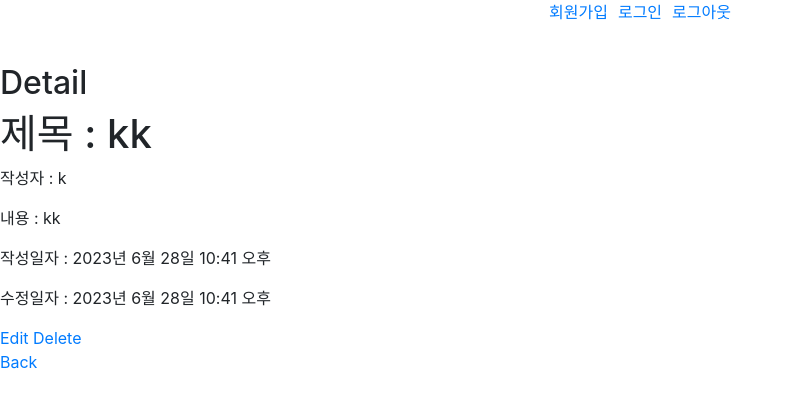
After one commit to haejun1/Lion_23summer, a Django app: page /12/ in a window 1280 px wide. The commit adds this page. Shown: the top 408 px of the page, without its empty margins (0-794 px from the left). Run offline with Django 4.2, Linux system fonts and the light colour scheme; data comes from the database, SQL or seed files in the repository; some libraries are stand-ins or nearby versions.

Commit message:
작성자 표기 가능

```diff
--- a/lionsummer/lionstudyapp/models.py
+++ b/lionsummer/lionstudyapp/models.py
@@ -1,4 +1,5 @@
 from django.db import models
+from django.contrib.auth.models import User
 
 
 # Create your models here.
@@ -8,3 +9,4 @@ class Lionstudyapp(models.Model):
     # image = models.ImageField(blank=True)
     created_at = models.DateTimeField(auto_now_add=True)
     updated_at = models.DateTimeField(auto_now=True)
+    user = models.ForeignKey(User, on_delete=models.DO_NOTHING, null=True)
--- a/lionsummer/lionstudyapp/templates/lionstudyapp/detail.html
+++ b/lionsummer/lionstudyapp/templates/lionstudyapp/detail.html
@@ -2,6 +2,7 @@
 {%block body%}
 <h2>Detail</h2>
 <h1>제목 : {{article.title}}</h1>
+<p>작성자 : {{article.user}}</p>
 <p>내용 : {{article.content}}</p>
 <p>작성일자 : {{article.created_at}}</p>
 <p>수정일자 : {{article.updated_at}}</p>
--- a/lionsummer/lionstudyapp/templates/lionstudyapp/index.html
+++ b/lionsummer/lionstudyapp/templates/lionstudyapp/index.html
@@ -1,14 +1,12 @@
 {%extends 'base.html'%}
 {%block body%}
 <h2>게시판</h2>
-<h3><a href="accounts/signup">회원가입</a></h3>
-<h3><a href="accounts/login">로그인</a></h3>
-<h3><a href="accounts/logout">로그아웃</a></h3>
 
 <a href="/create/">New</a>
 
 {%for article in articles %}
 <h2>제목 : {{article.title}}</h2>
+<p>작성자 : {{article.user}}</p>
 <a href="/{{article.pk}}/">DETAIL</a>
 {%endfor%}
 {%endblock%}
--- a/lionsummer/lionstudyapp/views.py
+++ b/lionsummer/lionstudyapp/views.py
@@ -18,6 +18,7 @@ def create(request):
         if form.is_valid():
             post = form.save(commit=False)
             post.created_at = datetime.now()
+            post.user = request.user
             post.save()
             return redirect("index")
         else:
@@ -46,6 +47,7 @@ def update(request, pk):
         form = LionstudyappForm(request.POST, instance=post)
         if form.is_valid():
             post = form.save(commit=False)
+            post.user = request.user
             post.save()
             return redirect("detail", pk=post.pk)
         else:
--- a/lionsummer/templates/base.html
+++ b/lionsummer/templates/base.html
@@ -16,6 +16,8 @@
 
 <body>
   {#<img src="{% static 'lionstudyapp/images/이름.jpg' %}">#}
+  {%include 'header.html'%}
+  <br>
   {%block body%}
   {%endblock%}
   <script src="{% static 'bootstrap/bootstrap.min.js' %}"></script>
--- /dev/null
+++ b/lionsummer/templates/header.html
@@ -0,0 +1,5 @@
+<div style="display:flex; justify-content: center; gap:10px;">
+  <p><a href="accounts/signup">회원가입</a></p>
+  <p><a href="accounts/login">로그인</a></p>
+  <p><a href="accounts/logout">로그아웃</a></p>
+</div>
```
Also changed, not shown: lionsummer/accounts/migrations/0002_delete_accounts.py (added), lionsummer/db.sqlite3, lionsummer/lionstudyapp/migrations/0004_lionstudyapp_user.py (added).
